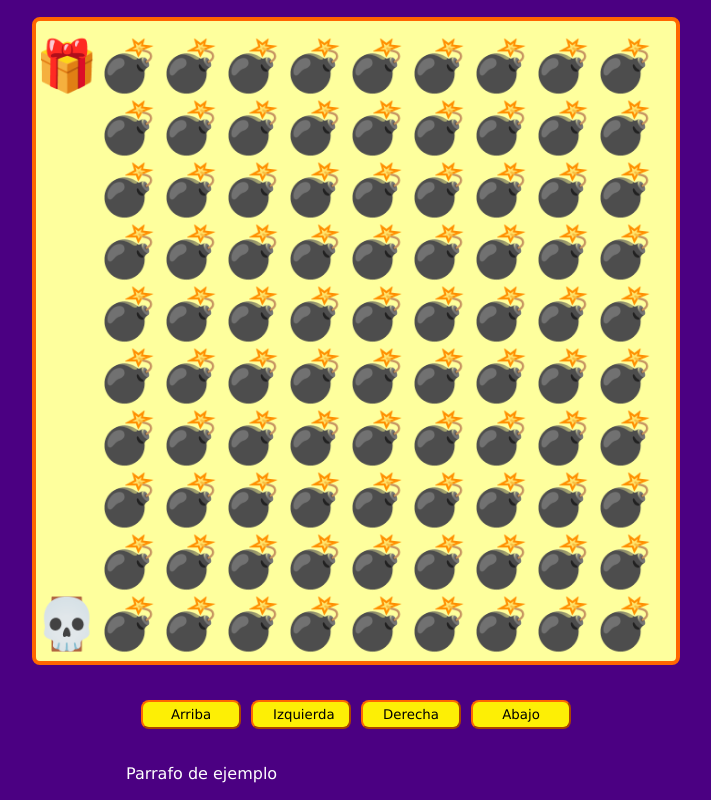
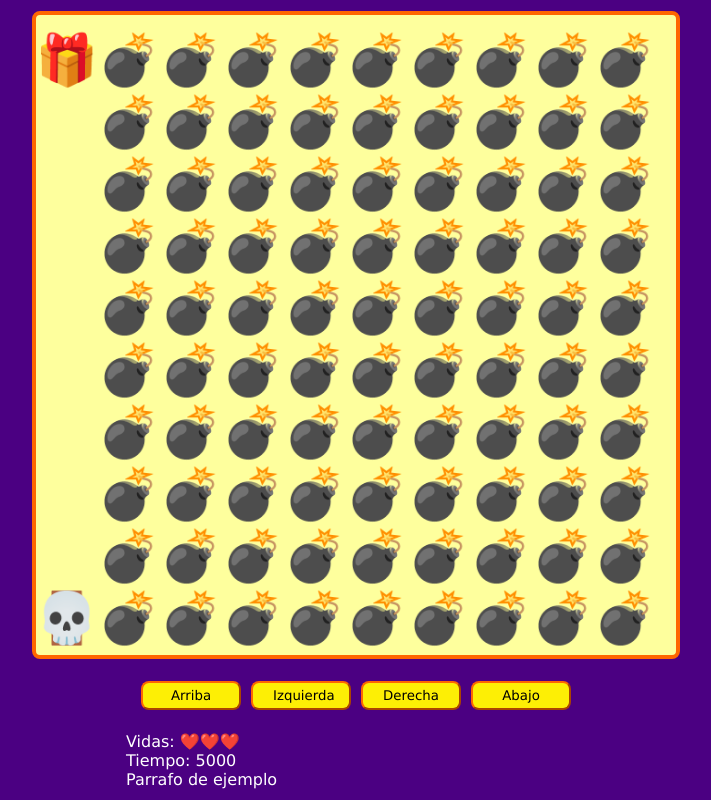
Before and after one commit to MrYolo019/taller-practico-javascript-videojuego, a plain HTML site: page index.html in a window 1280 px wide. Shown: the whole page, without its empty margins (284-995 px from the left). Drawn offline with Linux system fonts and the light colour scheme.

Commit message:
Se acomoda el juego para que al chocar con bobombas se reinicie y se agrega sistema de vidas

```diff
--- a/game.js
+++ b/game.js
@@ -4,6 +4,9 @@ const btnUp = document.querySelector('#up');
 const btnLeft = document.querySelector('#left');
 const btnRight = document.querySelector('#right');
 const btnDown = document.querySelector('#down');
+const spanLives = document.querySelector('#lives');
+const spanTime = document.querySelector('#time');
+
 
 
 window.addEventListener('load', setCanvasSize);
@@ -11,6 +14,12 @@ window.addEventListener('resize', setCanvasSize);
 
 let canvasSize;
 let elementsSize;
+let level = 0;
+let lives = 3;
+
+let timeStart;
+let timePlayer;
+let timeInterval;
 
 const playerPosition = {
     x: undefined,
@@ -20,7 +29,7 @@ const giftPosition = {
     x: undefined,
     y: undefined,
 }
-const enemiesPositions = [];
+let enemiesPositions = [];
 
 function setCanvasSize() {
     if(window.innerHeight > innerWidth){
@@ -41,10 +50,24 @@ function startGame() {
     game.font = (elementsSize - 12) + 'px Verdanada';
     game.textAlign = 'end';
 
-    const map = maps[0];
+    const map = maps[level];
+
+    if (!map) {
+        gameWin();
+        return;
+    }
+
+    if (!timeStart) {
+        timeStart = Date.now();
+        timeInterval = setInterval( showTime,100);
+    }
+
     const mapRows = map.trim().split('\n');
     const mapRowCols = mapRows.map(row => row.trim().split(''));
 
+    showLives();
+
+    enemiesPositions = [];
     game.clearRect(0,0, canvasSize, canvasSize);
     mapRowCols.forEach((row, rowI) => {
         row.forEach((col, colI) => {
@@ -67,7 +90,6 @@ function startGame() {
                     y: posY,
                 });
             }
-
             game.fillText(emoji, posX, posY);
         });
     });
@@ -81,10 +103,57 @@ function movePlayer(){
     const giftCollision = giftCollisionX && giftCollisionY;
 
     if (giftCollision){
-        console.log('Ganaste');
+        levelWin()
+    }
+
+    const enemyCollision = enemiesPositions.find(enemy => {
+        const enemyCollisionX = enemy.x.toFixed(3) == playerPosition.x.toFixed(3);
+        const enemyCollisionY = enemy.y.toFixed(3) == playerPosition.y.toFixed(3);
+        return enemyCollisionX && enemyCollisionY;
+    });
+
+    if (enemyCollision){
+        levelFail();
     }
 
     game.fillText(emojis['PLAYER'], playerPosition.x, playerPosition.y)
+}
+
+function levelWin(){
+    console.log('subiste de nivel');
+    level++;
+    startGame();
+}
+
+function levelFail(){
+    lives--;
+    if (lives <= 0) {
+        level = 0;
+        lives = 3;
+        timeStart = undefined;
+    }
+
+    playerPosition.x = undefined;
+    playerPosition.y = undefined;
+    startGame();
+
+}
+
+function gameWin(){
+    console.log('TERMINASTE');
+    clearInterval(timeInterval);
+}
+
+function showLives() {
+    const heartsArray = Array(lives).fill(emojis['HEART']);
+
+    spanLives.innerHTML = '';
+    heartsArray.forEach(heart => spanLives.append(heart));
+    // spanLives.innerHTML = ;
+}
+
+function showTime () {
+    spanTime.innerHTML = Date.now() - timeStart;
 }
 
 window.addEventListener('keydown', moveByKeys);
--- a/index.html
+++ b/index.html
@@ -18,7 +18,8 @@
             <button id="down">Abajo</button>
         </div>
         <div class="messages">
-            <!-- TO DO -->
+            <p> Vidas: <span id="lives"></span></p>
+            <p>Tiempo: <span id="time"></span></p>
             <p>Parrafo de ejemplo</p>
         </div>
     </div>
--- a/maps.js
+++ b/maps.js
@@ -7,6 +7,7 @@ const emojis = {
     'BOMB_COLLISION': "🔥",
     'GAME_OVER': "👎",
     'WIN': "🏆",
+    'HEART': '❤️',
   };
   const maps = [];
   maps.push(`
```
